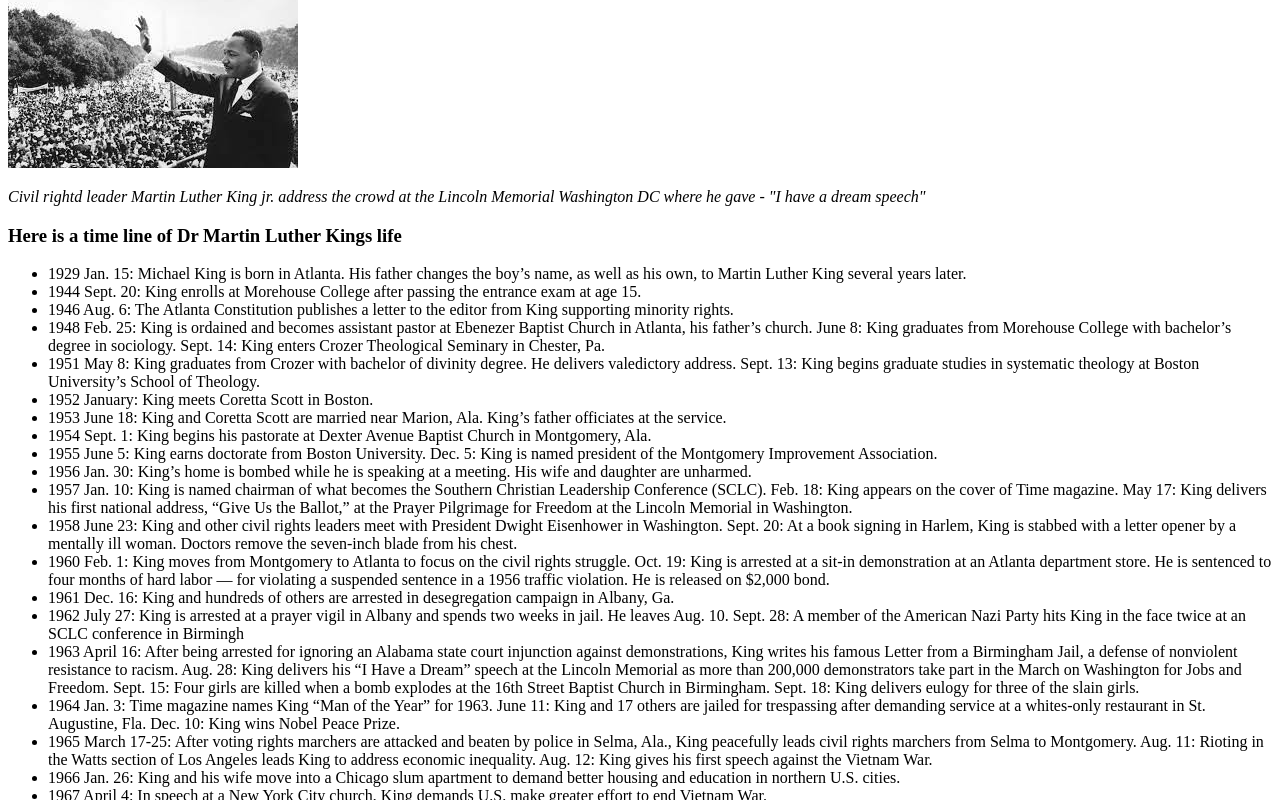
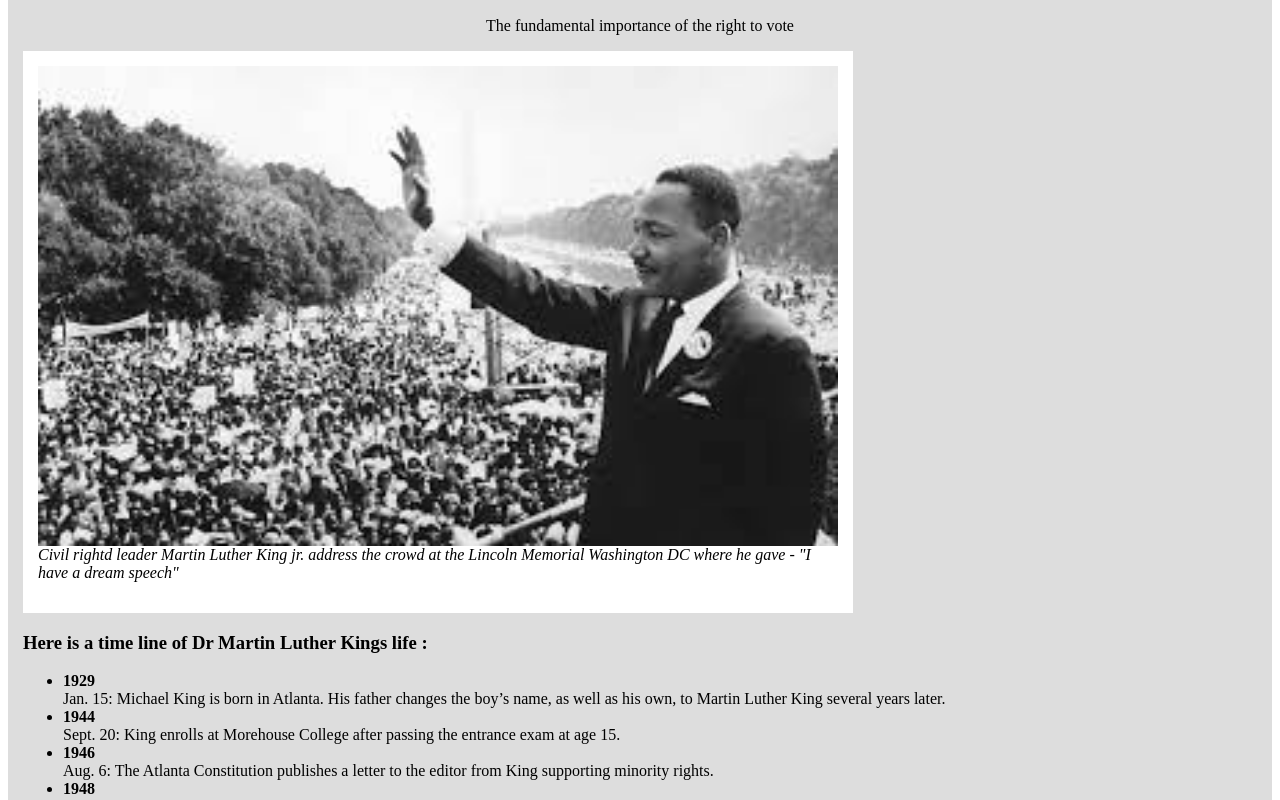
Before and after one commit to julielk/hobby-page, a plain HTML site: page index.html in a window 1280 px wide. Shown: the part 86-886 px from the top of the page. Drawn offline with Linux system fonts and the light colour scheme.

Commit message:
html mark up , add link, add images, css borders margins, padding :wq k Your branch is up to date with 'origin/main'.

```diff
--- /dev/null
+++ b/css/styles.css
@@ -0,0 +1,45 @@
+#main {
+max-width: 1280px;
+max-width: 100%;
+margin: 30px, auto;
+padding: 15px;
+background-color: #dddddd;
+border-radius: 5px;
+
+}
+
+#title
+{
+    text-align: center;
+}
+#main > p{
+    text-align: center; /*not sure about this */
+
+}
+#img-div{
+    max-width: 800px;
+    margin: 0, auto;
+    padding: 15px;
+    background-color: #ffffff;
+}
+#image{
+  display: block;
+  max-width: 800px;
+  width: 800px;
+  height:500;
+  padding:10px, 20px;
+
+}
+#tribute-info{
+ max-width: 600px;
+ margin:0, auto;
+
+}
+#tribute-info > h3{
+    text-align: center;
+}
+#tribute-info > ul li{
+    margin-bottom: 10px;
+    line-height: 30px;
+
+}
--- a/index.html
+++ b/index.html
@@ -1,68 +1,77 @@
 <!DOCTYPE html>
 <html>
 <head>
+<meta charset="utf-8">
+<meta name ="viewport" content="width=device-width, initial-scale=1.0">
+ <link rel ="stylesheet" href="css/styles.css">
+<title>Hobby Page - tribute </title>
 
-<title>Hobby Page - tribute </title>
 </head>
 <body>
 <div id="main"> <!--main div-->
-<h1 id="title">Dr Martin Luther King </h1> <!--id titke-->
+
+    <h1 id="title"> Martin Luther King -Tribute </h1> <!--id titke-->
+    <p>The fundamental  importance of the right to vote</p>
 <div id="img-div" > <!--start img div-->
 <img src="images/martinLK.jpg" alt="Dr Martin Luther King" id="image">
-<p id ="img-caption"><em>Civil rightd leader Martin Luther King jr. address the crowd at the Lincoln Memorial Washington DC where he gave - "I have a dream speech"</em></p>
-</div>   <!--end img div-->
+
+<figcaption id ="img-caption"><em>Civil rightd leader Martin Luther King jr. address the crowd at the Lincoln Memorial Washington DC where he gave - "I have a dream speech"</em></p>
+</figcaption>   <!--end figcaption img -->
+</div> <!--end img div-->
+
 <div id="tibute-info">
-<h3>Here is a time line of Dr Martin Luther Kings life</h3>
+<h3>Here is a time line of Dr Martin Luther Kings life :</h3>
 <ul>
-<li>1929
+<li><strong>1929</strong><br>
     Jan. 15: Michael King is born in Atlanta. His father changes the boy’s name, as well as his own, to Martin Luther King several years later.   </li>
-<li>1944
+<li><strong>1944</strong><br>
+
     Sept. 20: King enrolls at Morehouse College after passing the entrance exam at age 15. </li>
-<li>1946
+<li><strong>1946</strong><br>
     Aug. 6: The Atlanta Constitution publishes a letter to the editor from King supporting minority rights.</li>
-<li>1948
+<li><strong>1948</strong><br>
     Feb. 25: King is ordained and becomes assistant pastor at Ebenezer Baptist Church in Atlanta, his father’s church.
 
     June 8: King graduates from Morehouse College with bachelor’s degree in sociology.
 
     Sept. 14: King enters Crozer Theological Seminary in Chester, Pa.</li>
-<li>1951
+<li><strong>1951</strong><br>
     May 8: King graduates from Crozer with bachelor of divinity degree. He delivers valedictory address.
 
     Sept. 13: King begins graduate studies in systematic theology at Boston University’s School of Theology.</li>
- <li>1952
+ <li><strong>1952</strong><br>
     January: King meets Coretta Scott in Boston.</li>
-<li>1953
+<li><strong>1953</strong><br>
     June 18: King and Coretta Scott are married near Marion, Ala. King’s father officiates at the service.</li>
-<li>1954
+<li><strong>1954</strong><br>
     Sept. 1: King begins his pastorate at Dexter Avenue Baptist Church in Montgomery, Ala.</li>
-<li>1955
+<li><strong>1955</strong>
     June 5: King earns doctorate from Boston University.
 
     Dec. 5: King is named president of the Montgomery Improvement Association.</li>
-<li>1956
+<li><strong>1956</strong><br>
     Jan. 30: King’s home is bombed while he is speaking at a meeting. His wife and daughter are unharmed.</li>
-<li>1957
+<li><strong>1957</strong>
     Jan. 10: King is named chairman of what becomes the Southern Christian Leadership Conference (SCLC).
 
     Feb. 18: King appears on the cover of Time magazine.
 
     May 17: King delivers his first national address, “Give Us the Ballot,” at the Prayer Pilgrimage for Freedom at the Lincoln Memorial in Washington.</li>
-<li>1958
+<li><strong>1958</strong><br>
     June 23: King and other civil rights leaders meet with President Dwight Eisenhower in Washington.
 
     Sept. 20: At a book signing in Harlem, King is stabbed with a letter opener  by a mentally ill woman. Doctors remove the seven-inch blade from his chest.</li>
-<li>1960
+<li><strong>1960</strong>
     Feb. 1: King moves from Montgomery to Atlanta to focus on the civil rights struggle.
 
     Oct. 19: King is arrested at a sit-in demonstration at an Atlanta department store. He is sentenced to four months of hard labor — for violating a suspended sentence in a 1956 traffic violation. He is released on $2,000 bond.</li>
-<li>1961
+<li>|<strong>1961</strong><br>
     Dec. 16: King and hundreds of others are arrested in desegregation campaign in Albany, Ga.</li>
-<li>1962
+<li><strong>1962</strong>
     July 27: King is arrested at a prayer vigil in Albany and spends two weeks in jail. He leaves Aug. 10.
 
     Sept. 28: A member of the American Nazi Party hits King in the face twice at an SCLC conference in Birmingh</li>
-<li>1963
+<li><strong>1963</strong><br>
     April 16: After being arrested for ignoring an Alabama state court injunction against demonstrations, King writes his famous Letter from a Birmingham Jail, a defense of nonviolent resistance to racism.
 
     Aug. 28: King delivers his “I Have a Dream” speech at the Lincoln Memorial as more than 200,000 demonstrators take part in the March on Washington for Jobs and Freedom.
@@ -70,25 +79,25 @@
     Sept. 15: Four girls are killed when a bomb explodes at the 16th Street Baptist Church in Birmingham.
 
     Sept. 18: King delivers eulogy for three of the slain girls.</li>
- <li>1964
+ <li><strong>1964</strong>
     Jan. 3: Time magazine names King “Man of the Year” for 1963.
 
     June 11: King and 17 others are jailed for trespassing after demanding service at a whites-only restaurant in St. Augustine, Fla.
 
     Dec. 10: King wins Nobel Peace Prize.</li>
-    <li>1965
+    <li><strong>1965</strong><br>
         March 17-25: After voting rights marchers are attacked and beaten by police in Selma, Ala., King peacefully leads civil rights marchers from Selma to Montgomery.
 
         Aug. 11: Rioting in the Watts section of Los Angeles leads King to address economic inequality.
 
         Aug. 12: King gives his first speech against the Vietnam War.</li>
-        <li>1966
+        <li><strong>1966</strong><br>
             Jan. 26: King and his wife move into a Chicago slum apartment to demand better housing and education in northern U.S. cities.</li>
        <li>1967
         April 4: In speech at a New York City church, King demands U.S. make greater effort to end Vietnam War.
 
          </li>
-       <li>1968
+       <li><strong>1968</strong>
         March 23: King leads 6,000 protesters in support of striking sanitation workers in Memphis. The march ends with violence and looting.
         April 3: King returns to Memphis, intending to lead a peaceful march. At an evening rally, he delivers his final speech, “I’ve Been to the Mountaintop.”
 
@@ -103,27 +112,14 @@
 
 </ul>
 
+</div>
+
+<h5>
+    Learn more about  Martin Luther King here: <a id="tribute-link" href="https://en.wikipedia.org/wiki/Martin_Luther_King_Jr._Day" target="_blank"> wikipedia entry</a>
+</h5>
+</div> <!--main div-->
 
 
+</body><!--end of body-->
 
-
-
-
-
-
-
-
-
-
-
-
-
-
-
-</div>
-<a href="https://en.wikipedia.org/wiki/Martin_Luther_King_Jr._Day" target="_blank" id="tribute-lik">Learn more about Dr Martin Luther King</a>
-</div> <!--main div-->
-
-</body>
-
-</html>
+</html> |<!--end of html-->
```
Also changed, not shown: images/speech/dream.html (+44 -0 lines).
